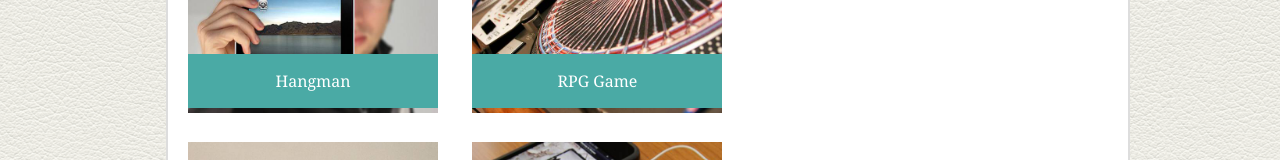
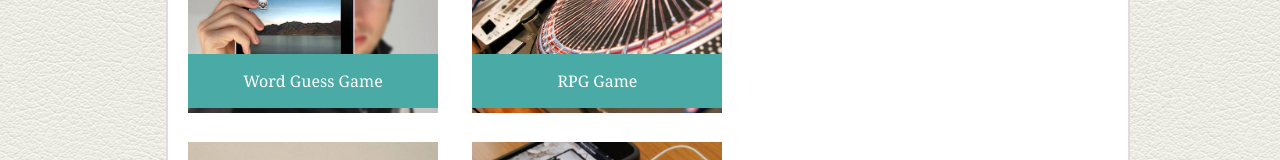
Before and after one commit to VCUPierre/Responsive-Portfolio, a plain HTML site: page portfolio.html in a window 1280 px wide. Shown: the part 345-505 px from the top of the page. Drawn offline with Linux system fonts and the light colour scheme.

Commit message:
added word guess game link

```diff
--- a/portfolio.html
+++ b/portfolio.html
@@ -32,7 +32,7 @@
                     <div class="banner">
                     <img src="images/technics-1.jpg" alt="" class="img1">
                         <div class="banner-text1">
-                                <p>Hangman</p>
+                                <a href="https://vcupierre.github.io/WordGuessGame/"><p>Word Guess Game</p></a>
                         </div>
                     </div>
                     <div class="banner phoneAlignFix">
```
